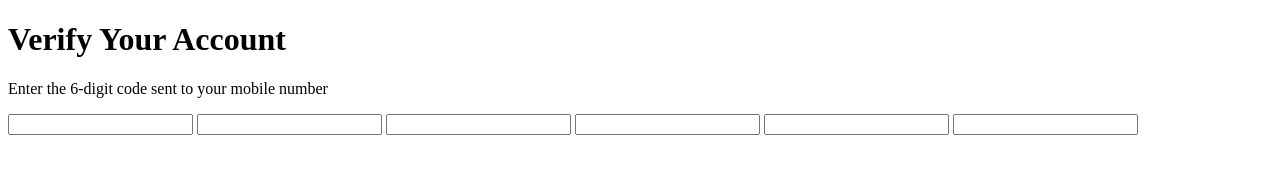
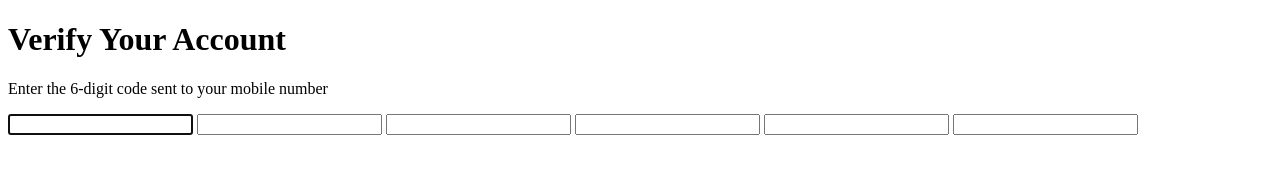
Before and after one commit to acciojob/OTP-Awes-Khan, a website: page main.html in a window 1280 px wide. Drawn offline with Linux system fonts and the light colour scheme.

Commit message:
created a submission

```diff
--- a/main.html
+++ b/main.html
@@ -12,7 +12,7 @@
         <h1 id="verification_heading">Verify Your Account</h1>
         <p id="verification_subtext">Enter the 6-digit code sent to your mobile number</p>
         <div class="code-container">
-            <input type="text" maxlength="1" id="code-1" class="code" />
+            <input type="text" maxlength="1" id="code-1" class="code"  autofocus/>
             <input type="text" maxlength="1" id="code-2" class="code" />
             <input type="text" maxlength="1" id="code-3" class="code" />
             <input type="text" maxlength="1" id="code-4" class="code" />
```
